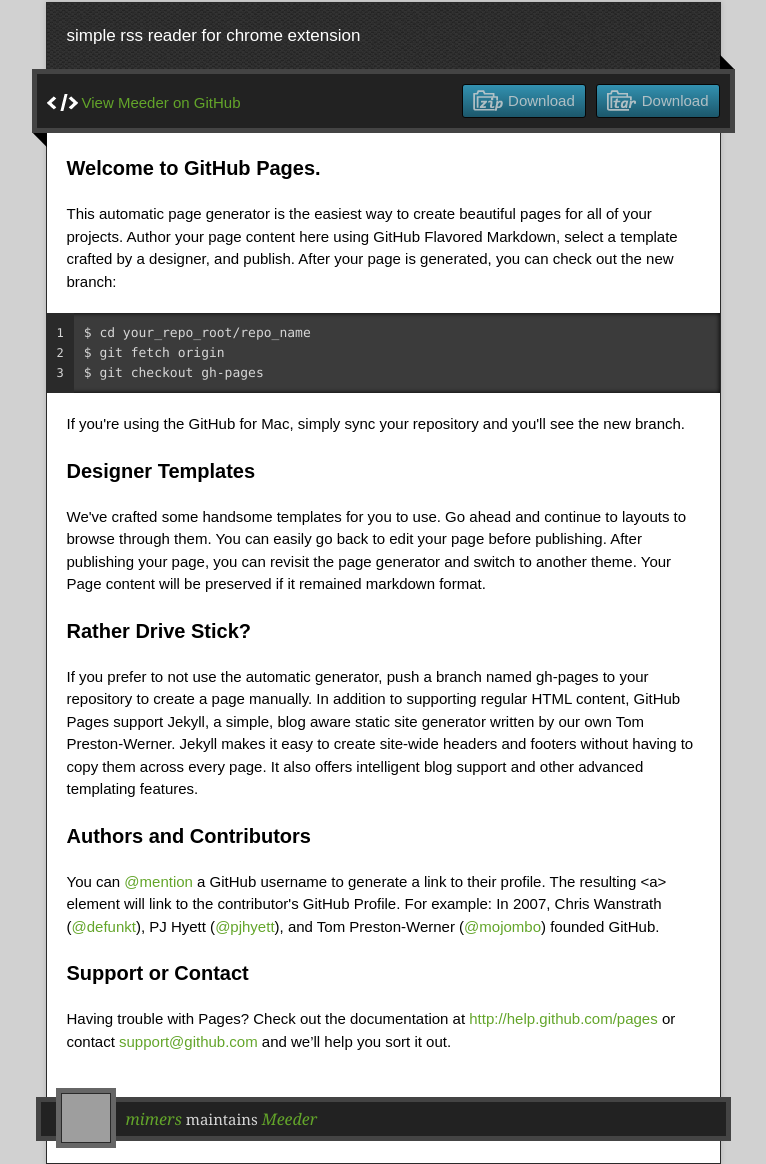
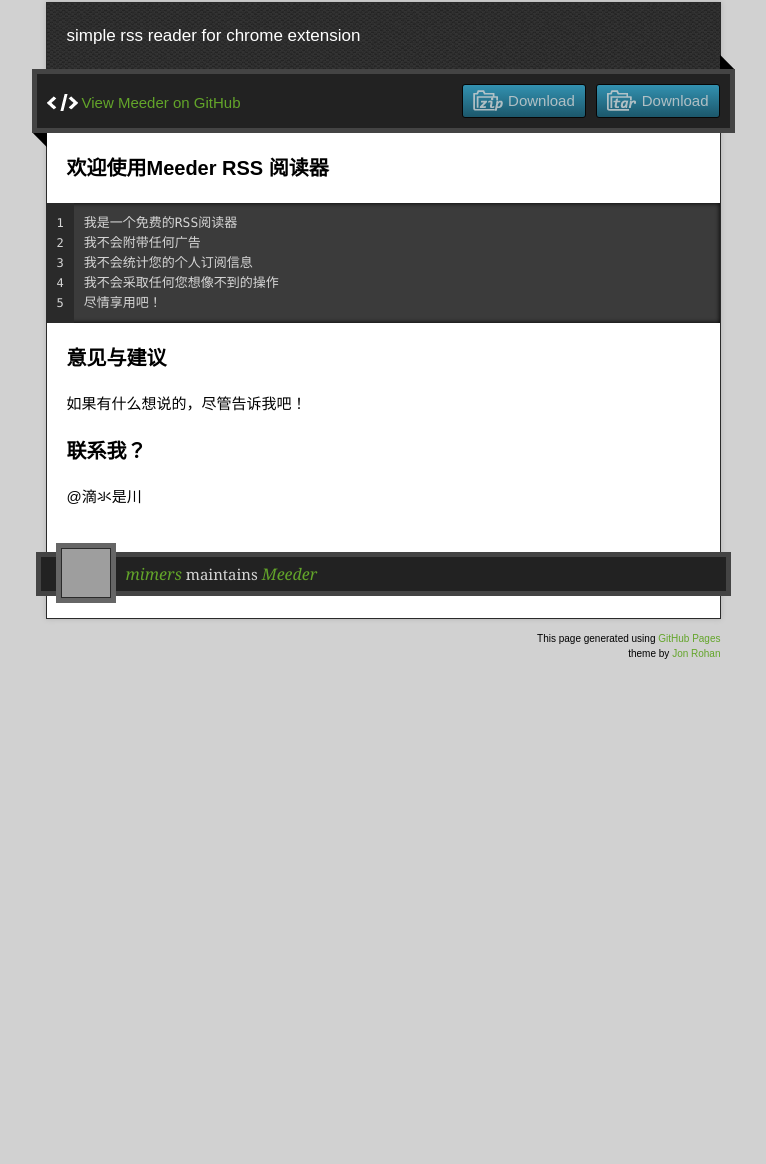
Before and after one commit to alcmagalhaes/Meeder, a plain HTML site: page index.html in a window 1280 px wide. Shown: the part 128-1292 px from the top of the page, without its empty margins (257-1023 px from the left). After the commit the page ends 879 px from the top, so only its background shows below. Drawn offline with nearby package versions, Linux system fonts and the light colour scheme; grey boxes are pictures that could not be loaded.

```diff
--- a/index.html
+++ b/index.html
@@ -36,32 +36,22 @@
         <span class="blc"></span><span class="trc"></span>
         </div>
         <article class="markdown-body">
-          <h3>Welcome to GitHub Pages.</h3>
+          <h3>欢迎使用Meeder RSS 阅读器</h3>
 
-<p>This automatic page generator is the easiest way to create beautiful pages for all of your projects. Author your page content here using GitHub Flavored Markdown, select a template crafted by a designer, and publish. After your page is generated, you can check out the new branch:</p>
-
-<pre><code>$ cd your_repo_root/repo_name
-$ git fetch origin
-$ git checkout gh-pages
+<pre><code>我是一个免费的RSS阅读器
+我不会附带任何广告
+我不会统计您的个人订阅信息
+我不会采取任何您想像不到的操作
+尽情享用吧！
 </code></pre>
 
-<p>If you're using the GitHub for Mac, simply sync your repository and you'll see the new branch.</p>
+<h3>意见与建议</h3>
 
-<h3>Designer Templates</h3>
+<p>如果有什么想说的，尽管告诉我吧！</p>
 
-<p>We've crafted some handsome templates for you to use. Go ahead and continue to layouts to browse through them. You can easily go back to edit your page before publishing. After publishing your page, you can revisit the page generator and switch to another theme. Your Page content will be preserved if it remained markdown format.</p>
+<h3>联系我？</h3>
 
-<h3>Rather Drive Stick?</h3>
-
-<p>If you prefer to not use the automatic generator, push a branch named <code>gh-pages</code> to your repository to create a page manually. In addition to supporting regular HTML content, GitHub Pages support Jekyll, a simple, blog aware static site generator written by our own Tom Preston-Werner. Jekyll makes it easy to create site-wide headers and footers without having to copy them across every page. It also offers intelligent blog support and other advanced templating features.</p>
-
-<h3>Authors and Contributors</h3>
-
-<p>You can <a href="https://github.com/blog/821" class="user-mention">@mention</a> a GitHub username to generate a link to their profile. The resulting <code>&lt;a&gt;</code> element will link to the contributor's GitHub Profile. For example: In 2007, Chris Wanstrath (<a href="https://github.com/defunkt" class="user-mention">@defunkt</a>), PJ Hyett (<a href="https://github.com/pjhyett" class="user-mention">@pjhyett</a>), and Tom Preston-Werner (<a href="https://github.com/mojombo" class="user-mention">@mojombo</a>) founded GitHub.</p>
-
-<h3>Support or Contact</h3>
-
-<p>Having trouble with Pages? Check out the documentation at <a href="http://help.github.com/pages">http://help.github.com/pages</a> or contact <a href="mailto:support@github.com">support@github.com</a> and we’ll help you sort it out.</p>
+<p>@滴氺是川</p>
         </article>
       </div>
     </div>
```
Also changed, not shown: params.json (+1 -1 lines).
